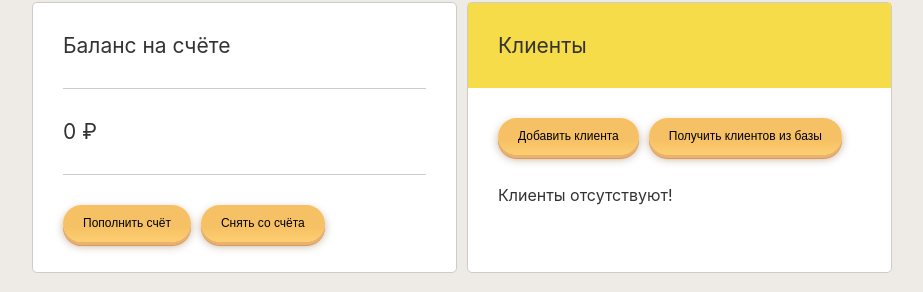
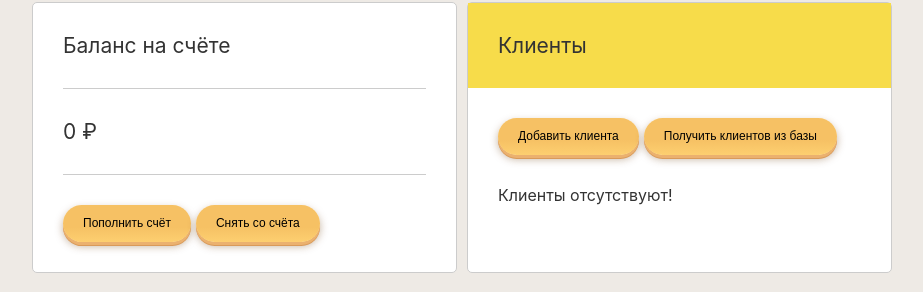
Before and after one commit to Kalecew/bank-react-redux, a React (Create React App) app: page / in a window 1280 px wide. Shown: the part 140-432 px from the top of the page, without its empty margins (178-1101 px from the left). Built offline with nearby package versions, Linux system fonts and the light colour scheme.

Commit message:
fix bug for safari

```diff
--- a/src/App.css
+++ b/src/App.css
@@ -54,7 +54,7 @@
 	transform: translateY(4px);
 }
 .btn + .btn {
-	margin: 0 0 0 10px;
+	margin: 0 0 0 5px;
 }
 .customers {
 	flex: 1 1 0;
```
